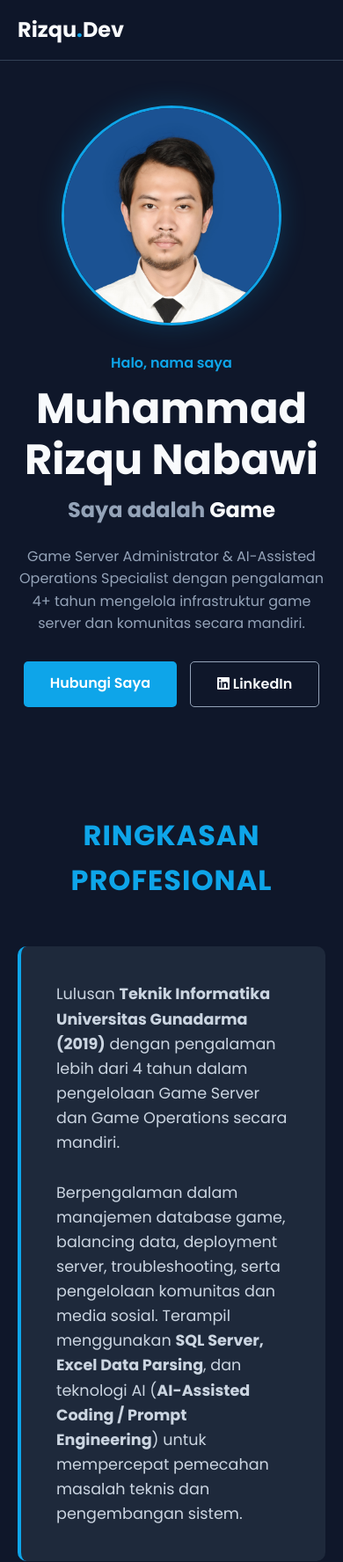
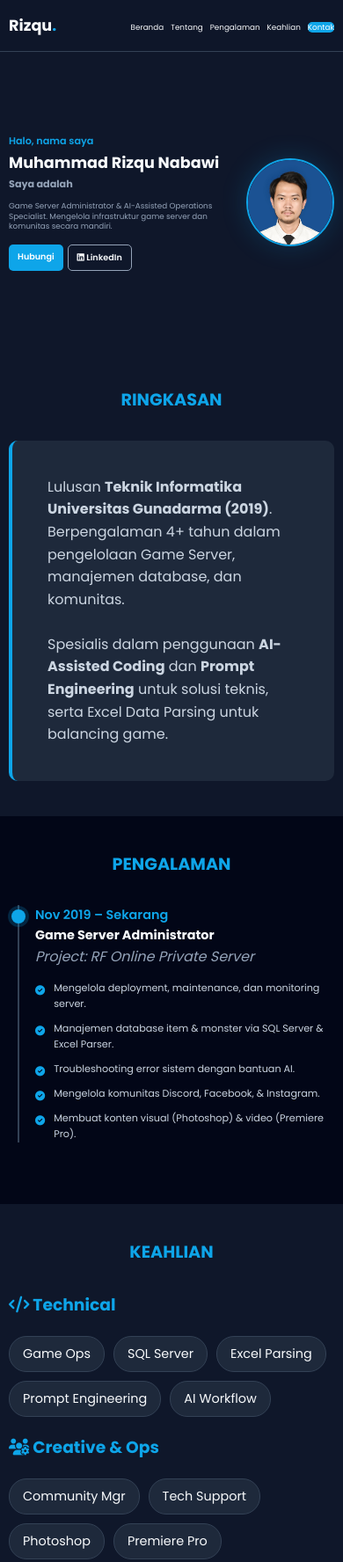
Before and after one commit to rizqunbw/portfolio-rizqu, a plain HTML site: page index.html in a window 390 px wide. Shown: the top 1776 px of the page at 88% size. Drawn offline with Linux system fonts and the light colour scheme.

Commit message:
Add files via upload

```diff
--- a/index.html
+++ b/index.html
@@ -12,18 +12,14 @@
 
     <nav class="navbar">
         <div class="container nav-container">
-            <a href="#" class="logo">Rizqu<span class="dot">.</span>Dev</a>
-            <div class="menu-toggle" id="mobile-menu">
-                <span class="bar"></span>
-                <span class="bar"></span>
-                <span class="bar"></span>
-            </div>
+            <a href="#" class="logo">Rizqu<span class="dot">.</span></a>
+
             <ul class="nav-links">
                 <li><a href="#home">Beranda</a></li>
                 <li><a href="#about">Tentang</a></li>
                 <li><a href="#experience">Pengalaman</a></li>
                 <li><a href="#skills">Keahlian</a></li>
-                <li><a href="#contact" class="btn-contact">Hubungi Saya</a></li>
+                <li><a href="#contact" class="btn-contact">Kontak</a></li>
             </ul>
         </div>
     </nav>
@@ -35,10 +31,10 @@
                 <h1>Muhammad Rizqu Nabawi</h1>
                 <h2 class="dynamic-text">Saya adalah <span class="typing-effect"></span></h2>
                 <p class="hero-description">
-                    Game Server Administrator & AI-Assisted Operations Specialist dengan pengalaman 4+ tahun mengelola infrastruktur game server dan komunitas secara mandiri.
+                    Game Server Administrator & AI-Assisted Operations Specialist. Mengelola infrastruktur game server dan komunitas secara mandiri.
                 </p>
                 <div class="hero-btns">
-                    <a href="#contact" class="btn btn-primary">Hubungi Saya</a>
+                    <a href="#contact" class="btn btn-primary">Hubungi</a>
                     <a href="https://linkedin.com/in/rizqu" target="_blank" class="btn btn-outline"><i class="fab fa-linkedin"></i> LinkedIn</a>
                 </div>
             </div>
@@ -52,15 +48,15 @@
 
     <section id="about" class="section">
         <div class="container">
-            <h2 class="section-title">Ringkasan Profesional</h2>
+            <h2 class="section-title">Ringkasan</h2>
             <div class="about-content">
                 <div class="about-card">
                     <p>
-                        Lulusan <strong>Teknik Informatika Universitas Gunadarma (2019)</strong> dengan pengalaman lebih dari 4 tahun dalam pengelolaan Game Server dan Game Operations secara mandiri.
+                        Lulusan <strong>Teknik Informatika Universitas Gunadarma (2019)</strong>. Berpengalaman 4+ tahun dalam pengelolaan Game Server, manajemen database, dan komunitas.
                     </p>
                     <br>
                     <p>
-                        Berpengalaman dalam manajemen database game, balancing data, deployment server, troubleshooting, serta pengelolaan komunitas dan media sosial. Terampil menggunakan <strong>SQL Server, Excel Data Parsing</strong>, dan teknologi AI (<strong>AI-Assisted Coding / Prompt Engineering</strong>) untuk mempercepat pemecahan masalah teknis dan pengembangan sistem.
+                        Spesialis dalam penggunaan <strong>AI-Assisted Coding</strong> dan <strong>Prompt Engineering</strong> untuk solusi teknis, serta Excel Data Parsing untuk balancing game.
                     </p>
                 </div>
             </div>
@@ -69,71 +65,51 @@
 
     <section id="experience" class="section bg-darker">
         <div class="container">
-            <h2 class="section-title">Pengalaman Kerja</h2>
+            <h2 class="section-title">Pengalaman</h2>
             <div class="timeline">
-
                 <div class="timeline-item">
                     <div class="timeline-dot"></div>
                     <div class="timeline-date">Nov 2019 – Sekarang</div>
                     <div class="timeline-content">
-                        <h3>Game Server Administrator & Owner</h3>
-                        <span class="company">Project: RF Online Private Server | Jakarta</span>
+                        <h3>Game Server Administrator</h3>
+                        <span class="company">Project: RF Online Private Server</span>
                         <ul class="job-desc">
-                            <li><i class="fas fa-check-circle"></i> Mengelola seluruh operasional game server (deployment, maintenance, monitoring, dan update).</li>
-                            <li><i class="fas fa-check-circle"></i> Melakukan pengelolaan database game menggunakan Excel Parser dan SQL Server untuk item, monster, dan drop rate.</li>
-                            <li><i class="fas fa-check-circle"></i> Melakukan troubleshooting, bug fixing, dan optimasi logika sistem dengan bantuan AI.</li>
-                            <li><i class="fas fa-check-circle"></i> Mengelola dan memoderasi komunitas pemain di Discord sebagai pusat komunikasi utama.</li>
-                            <li><i class="fas fa-check-circle"></i> Mengelola seluruh media sosial server (Discord, Facebook, Instagram) termasuk konten, pengumuman, dan interaksi pemain.</li>
-                            <li><i class="fas fa-check-circle"></i> Menangani customer support, keluhan pemain, serta menjaga stabilitas komunitas.</li>
-                            <li><i class="fas fa-check-circle"></i> Membuat konten promosi visual dan video menggunakan Adobe Photoshop dan Adobe Premiere Pro.</li>
-                            <li><i class="fas fa-check-circle"></i> Mengelola cash flow, revenue server, dan laporan keuangan sederhana.</li>
+                            <li><i class="fas fa-check-circle"></i> Mengelola deployment, maintenance, dan monitoring server.</li>
+                            <li><i class="fas fa-check-circle"></i> Manajemen database item & monster via SQL Server & Excel Parser.</li>
+                            <li><i class="fas fa-check-circle"></i> Troubleshooting error sistem dengan bantuan AI.</li>
+                            <li><i class="fas fa-check-circle"></i> Mengelola komunitas Discord, Facebook, & Instagram.</li>
+                            <li><i class="fas fa-check-circle"></i> Membuat konten visual (Photoshop) & video (Premiere Pro).</li>
                         </ul>
                     </div>
                 </div>
-
             </div>
         </div>
     </section>
 
     <section id="skills" class="section">
         <div class="container">
-            <h2 class="section-title">Keahlian & Bahasa</h2>
-
+            <h2 class="section-title">Keahlian</h2>
             <div class="skills-wrapper">
                 <div class="skill-category">
-                    <h3><i class="fas fa-code"></i> Technical & AI</h3>
+                    <h3><i class="fas fa-code"></i> Technical</h3>
                     <div class="skill-tags">
-                        <span>Game Server Administration</span>
-                        <span>Game Operations</span>
-                        <span>SQL Server (Basic)</span>
-                        <span>Excel Data Parsing</span>
-                        <span>Troubleshooting</span>
-                        <span>Scripting Logic</span>
-                        <span>HTML/CSS (Basic)</span>
-                        <span>AI-Assisted Coding</span>
+                        <span>Game Ops</span>
+                        <span>SQL Server</span>
+                        <span>Excel Parsing</span>
                         <span>Prompt Engineering</span>
+                        <span>AI Workflow</span>
                     </div>
                 </div>
-
                 <div class="skill-category">
-                    <h3><i class="fas fa-users-cog"></i> Ops & Creative</h3>
+                    <h3><i class="fas fa-users-cog"></i> Creative & Ops</h3>
                     <div class="skill-tags">
-                        <span>Social Media Management</span>
-                        <span>Community Management</span>
-                        <span>Customer Support</span>
-                        <span>Adobe Photoshop</span>
-                        <span>Adobe Premiere Pro</span>
-                        <span>Revenue Tracking</span>
+                        <span>Community Mgr</span>
+                        <span>Tech Support</span>
+                        <span>Photoshop</span>
+                        <span>Premiere Pro</span>
                     </div>
                 </div>
             </div>
-
-            <div class="language-box">
-                <h3>Bahasa</h3>
-                <p><strong>Bahasa Indonesia:</strong> Native</p>
-                <p><strong>Bahasa Inggris:</strong> Upper Intermediate</p>
-            </div>
-
         </div>
     </section>
 
@@ -141,34 +117,24 @@
         <div class="container">
             <h2 class="section-title">Hubungi Saya</h2>
             <div class="contact-grid">
-
                 <a href="https://wa.me/6281385069864" class="contact-card">
                     <i class="fab fa-whatsapp"></i>
-                    <h3>WhatsApp / Telepon</h3>
-                    <p>+62 813-8506-9864</p>
+                    <h3>WhatsApp</h3>
+                    <p>0813-8506-9864</p>
                 </a>
-
                 <a href="mailto:mrizqunabawi@gmail.com" class="contact-card">
                     <i class="fas fa-envelope"></i>
                     <h3>Email</h3>
-                    <p>mrizqunabawi@gmail.com</p>
+                    <p>Email Saya</p>
                 </a>
-
                 <a href="https://linkedin.com/in/rizqu" target="_blank" class="contact-card">
                     <i class="fab fa-linkedin"></i>
                     <h3>LinkedIn</h3>
-                    <p>linkedin.com/in/rizqu</p>
+                    <p>Profil LinkedIn</p>
                 </a>
-
-                <div class="contact-card">
-                    <i class="fas fa-map-marker-alt"></i>
-                    <h3>Lokasi</h3>
-                    <p>Jakarta, Indonesia</p>
-                </div>
             </div>
-
             <div class="copyright">
-                <p>&copy; 2025 Muhammad Rizqu Nabawi. Portfolio Website.</p>
+                <p>&copy; 2025 Muhammad Rizqu Nabawi.</p>
             </div>
         </div>
     </section>
--- a/script.js
+++ b/script.js
@@ -1,6 +1,6 @@
 // Typing Effect
 const textElement = document.querySelector('.typing-effect');
-const words = ["Game Server Administrator", "AI-Assisted Operations", "Community Manager"];
+const words = ["Game Server Admin", "AI Operations", "Community Mgr"];
 let wordIndex = 0;
 let charIndex = 0;
 let isDeleting = false;
@@ -26,12 +26,17 @@ const typeEffect = () => {
 
 document.addEventListener('DOMContentLoaded', typeEffect);
 
-// Smooth Scroll (Backup)
+// Smooth Scroll for Anchors
 document.querySelectorAll('a[href^="#"]').forEach(anchor => {
     anchor.addEventListener('click', function (e) {
         e.preventDefault();
-        document.querySelector(this.getAttribute('href')).scrollIntoView({
-            behavior: 'smooth'
-        });
+        const targetId = this.getAttribute('href');
+        if (targetId === '#') return;
+        const targetElement = document.querySelector(targetId);
+        if (targetElement) {
+            targetElement.scrollIntoView({
+                behavior: 'smooth'
+            });
+        }
     });
 });
--- a/style.css
+++ b/style.css
@@ -1,4 +1,4 @@
-/* RESET & GLOBAL STYLES */
+/* RESET */
 * {
     margin: 0;
     padding: 0;
@@ -8,13 +8,13 @@
 }
 
 :root {
-    --bg-dark: #0f172a;       /* Background Utama (Navy Gelap) */
-    --bg-darker: #020617;     /* Background Sekunder (Lebih Gelap) */
-    --primary: #0ea5e9;       /* Warna Utama (Sky Blue) */
-    --accent: #38bdf8;        /* Warna Aksen (Light Blue) */
-    --text-white: #f8fafc;    /* Teks Putih */
-    --text-gray: #94a3b8;     /* Teks Abu-abu */
-    --card-bg: #1e293b;       /* Background Kartu */
+    --bg-dark: #0f172a;
+    --bg-darker: #020617;
+    --primary: #0ea5e9;
+    --accent: #38bdf8;
+    --text-white: #f8fafc;
+    --text-gray: #94a3b8;
+    --card-bg: #1e293b;
 }
 
 body {
@@ -23,16 +23,14 @@ body {
     line-height: 1.6;
 }
 
-/* UTILITIES */
 .container {
     max-width: 1100px;
     margin: 0 auto;
     padding: 0 20px;
 }
 
-.section {
-    padding: 80px 0;
-}
+.section { padding: 80px 0; }
+.bg-darker { background-color: var(--bg-darker); }
 
 .section-title {
     font-size: 2rem;
@@ -40,12 +38,7 @@ body {
     margin-bottom: 50px;
     color: var(--primary);
     text-transform: uppercase;
-    letter-spacing: 1px;
     font-weight: 700;
-}
-
-.bg-darker {
-    background-color: var(--bg-darker);
 }
 
 /* NAVBAR */
@@ -72,7 +65,6 @@ body {
     color: var(--text-white);
     text-decoration: none;
 }
-
 .dot { color: var(--primary); }
 
 .nav-links {
@@ -87,7 +79,6 @@ body {
     font-size: 0.9rem;
     transition: 0.3s;
 }
-
 .nav-links a:hover { color: var(--primary); }
 
 .btn-contact {
@@ -114,33 +105,11 @@ body {
 }
 
 .hero-text { flex: 1; }
-
-.greeting {
-    color: var(--primary);
-    font-weight: 600;
-    margin-bottom: 10px;
-}
-
-.hero-text h1 {
-    font-size: 3rem;
-    line-height: 1.2;
-    margin-bottom: 10px;
-}
-
-.dynamic-text {
-    font-size: 1.5rem;
-    color: var(--text-gray);
-    margin-bottom: 20px;
-}
-
+.greeting { color: var(--primary); font-weight: 600; margin-bottom: 5px; }
+.hero-text h1 { font-size: 3rem; line-height: 1.2; margin-bottom: 10px; }
+.dynamic-text { font-size: 1.5rem; color: var(--text-gray); margin-bottom: 20px; }
 .typing-effect { color: var(--text-white); }
-
-.hero-description {
-    color: var(--text-gray);
-    margin-bottom: 30px;
-    max-width: 500px;
-}
-
+.hero-description { color: var(--text-gray); margin-bottom: 30px; max-width: 500px; }
 .hero-btns { display: flex; gap: 15px; }
 
 .btn {
@@ -151,244 +120,123 @@ body {
     font-weight: 600;
     transition: 0.3s;
 }
+.btn-primary { background: var(--primary); color: white; }
+.btn-outline { border: 1px solid var(--text-gray); color: var(--text-white); }
 
-.btn-primary {
-    background: var(--primary);
-    color: white;
-}
-
-.btn-primary:hover { background: var(--accent); }
-
-.btn-outline {
-    border: 1px solid var(--text-gray);
-    color: var(--text-white);
-}
-
-.btn-outline:hover {
-    border-color: var(--primary);
-    color: var(--primary);
-}
-
-.hero-img {
-    flex: 1;
-    display: flex;
-    justify-content: flex-end;
-}
-
-/* --- PERBAIKAN FOTO PROFIL (Supaya Center) --- */
+/* FOTO PROFIL FIX (CENTERED) */
+.hero-img { flex: 1; display: flex; justify-content: flex-end; }
 .img-border {
     width: 350px;
     height: 350px;
     border-radius: 50%;
     border: 3px solid var(--primary);
     overflow: hidden;
-    position: relative;
     box-shadow: 0 0 30px rgba(14, 165, 233, 0.2);
-    /* Flexbox untuk memastikan gambar di tengah */
     display: flex;
     justify-content: center;
     align-items: center;
 }
-
 .img-border img {
     width: 100%;
     height: 100%;
-    /* Cover memastikan gambar penuh tanpa gepeng */
     object-fit: cover;
-    /* Center Top memastikan fokus ke wajah (atas tengah) */
     object-position: center top;
 }
 
-/* ABOUT SECTION */
+/* ABOUT & TIMELINE */
 .about-card {
     background: var(--card-bg);
     padding: 40px;
     border-radius: 10px;
     border-left: 4px solid var(--primary);
-    font-size: 1.1rem;
     color: #cbd5e1;
 }
 
-/* TIMELINE (EXPERIENCE) */
-.timeline {
-    position: relative;
-    max-width: 800px;
-    margin: 0 auto;
-}
-
-.timeline::after {
-    content: '';
-    position: absolute;
-    width: 2px;
-    background: #334155;
-    top: 0;
-    bottom: 0;
-    left: 20px;
-}
-
-.timeline-item {
-    position: relative;
-    padding-left: 60px;
-    margin-bottom: 50px;
-}
-
+.timeline { position: relative; max-width: 800px; margin: 0 auto; }
+.timeline::after { content: ''; position: absolute; width: 2px; background: #334155; top: 0; bottom: 0; left: 20px; }
+.timeline-item { position: relative; padding-left: 60px; margin-bottom: 50px; }
 .timeline-dot {
-    position: absolute;
-    width: 16px;
-    height: 16px;
-    background: var(--primary);
-    border-radius: 50%;
-    left: 13px;
-    top: 5px;
-    z-index: 2;
+    position: absolute; width: 16px; height: 16px; background: var(--primary);
+    border-radius: 50%; left: 13px; top: 5px; z-index: 2;
     box-shadow: 0 0 0 4px rgba(14, 165, 233, 0.2);
 }
-
-.timeline-date {
-    font-size: 0.9rem;
-    color: var(--primary);
-    font-weight: 600;
-    margin-bottom: 5px;
-}
-
-.timeline-content h3 {
-    font-size: 1.5rem;
-    margin-bottom: 5px;
-}
-
-.company {
-    display: block;
-    color: var(--text-gray);
-    margin-bottom: 15px;
-    font-style: italic;
-}
-
-.job-desc {
-    list-style: none;
-}
-
-.job-desc li {
-    margin-bottom: 10px;
-    display: flex;
-    align-items: start;
-    gap: 10px;
-    color: #cbd5e1;
-}
-
-.job-desc i {
-    color: var(--primary);
-    margin-top: 5px;
-    font-size: 0.8rem;
-}
+.timeline-date { font-size: 0.9rem; color: var(--primary); font-weight: 600; }
+.company { display: block; color: var(--text-gray); margin-bottom: 15px; font-style: italic; }
+.job-desc { list-style: none; }
+.job-desc li { margin-bottom: 10px; display: flex; gap: 10px; color: #cbd5e1; }
+.job-desc i { color: var(--primary); margin-top: 5px; }
 
 /* SKILLS */
-.skills-wrapper {
-    display: grid;
-    grid-template-columns: repeat(auto-fit, minmax(300px, 1fr));
-    gap: 40px;
-}
-
-.skill-category h3 {
-    margin-bottom: 20px;
-    color: var(--primary);
-    display: flex;
-    align-items: center;
-    gap: 10px;
-}
-
-.skill-tags {
-    display: flex;
-    flex-wrap: wrap;
-    gap: 10px;
-}
-
+.skills-wrapper { display: grid; grid-template-columns: repeat(auto-fit, minmax(300px, 1fr)); gap: 40px; }
+.skill-category h3 { margin-bottom: 20px; color: var(--primary); }
+.skill-tags { display: flex; flex-wrap: wrap; gap: 10px; }
 .skill-tags span {
-    background: var(--card-bg);
-    padding: 8px 15px;
-    border-radius: 20px;
-    font-size: 0.9rem;
-    border: 1px solid #334155;
-    transition: 0.3s;
-}
-
-.skill-tags span:hover {
-    border-color: var(--primary);
-    color: var(--primary);
-    transform: translateY(-2px);
-}
-
-.language-box {
-    margin-top: 40px;
-    text-align: center;
-    background: var(--card-bg);
-    padding: 20px;
-    border-radius: 10px;
+    background: var(--card-bg); padding: 8px 15px; border-radius: 20px;
+    font-size: 0.9rem; border: 1px solid #334155; transition: 0.3s;
 }
 
 /* CONTACT */
-.contact-grid {
-    display: grid;
-    grid-template-columns: repeat(auto-fit, minmax(200px, 1fr));
-    gap: 20px;
-    margin-bottom: 40px;
-}
-
-/* --- PERBAIKAN CONTACT CARD (Padding/Jarak) --- */
+.contact-grid { display: grid; grid-template-columns: repeat(auto-fit, minmax(200px, 1fr)); gap: 20px; margin-bottom: 40px; }
 .contact-card {
     background: var(--card-bg);
+    padding: 40px 20px; /* Padding card */
+    border-radius: 10px; text-align: center; text-decoration: none;
+    color: var(--text-white); border: 1px solid transparent; transition: 0.3s;
+}
+.contact-card:hover { border-color: var(--primary); transform: translateY(-5px); }
+.contact-card i { font-size: 2rem; color: var(--primary); margin-bottom: 15px; }
+.copyright { text-align: center; margin-top: 50px; color: var(--text-gray); font-size: 0.9rem; border-top: 1px solid #334155; padding-top: 20px; }
 
-    /* GANTI ANGKA DISINI UNTUK MENGGESER ISI: */
-    /* 40px (atas bawah) | 20px (kiri kanan) */
-    padding: 40px 20px;
+/* --- TAMPILAN MOBILE (PAKSA MODE PC MINI) --- */
+@media (max-width: 768px) {
+    /* Container dipadatkan */
+    .container { padding: 0 10px; }
+    .section { padding: 40px 0; }
 
-    border-radius: 10px;
-    text-align: center;
-    text-decoration: none;
-    color: var(--text-white);
-    transition: 0.3s;
-    border: 1px solid transparent;
-}
+    /* NAVBAR: Paksa menu tetap muncul & kecil */
+    .logo { font-size: 1.1rem; }
+    .nav-links { gap: 8px; }
+    .nav-links a { font-size: 0.55rem; padding: 0; } /* Font menu sangat kecil */
+    .btn-contact { padding: 4px 8px; font-size: 0.55rem; }
 
-.contact-card:hover {
-    border-color: var(--primary);
-    transform: translateY(-5px);
-}
-
-.contact-card i {
-    font-size: 2rem;
-    color: var(--primary);
-    margin-bottom: 15px;
-}
-
-.copyright {
-    text-align: center;
-    margin-top: 50px;
-    color: var(--text-gray);
-    font-size: 0.9rem;
-    border-top: 1px solid #334155;
-    padding-top: 20px;
-}
-
-/* RESPONSIVE MEDIA QUERIES */
-@media (max-width: 768px) {
+    /* HERO: Paksa Baris (Row) & Kecilkan Elemen */
+    .hero { min-height: 400px; padding-top: 60px; }
     .hero-content {
-        flex-direction: column-reverse;
-        text-align: center;
+        flex-direction: row; /* Tetap sebelah-sebelahan */
+        align-items: center;
+        gap: 10px;
+        text-align: left;
     }
 
-    .hero-img { justify-content: center; }
+    /* Kecilkan Text Hero */
+    .hero-text h1 { font-size: 1.1rem; margin-bottom: 5px; }
+    .greeting { font-size: 0.7rem; }
+    .dynamic-text { font-size: 0.7rem; margin-bottom: 10px; }
+    .hero-description { font-size: 0.55rem; line-height: 1.3; margin-bottom: 15px; }
 
+    /* Tombol Hero Kecil */
+    .hero-btns { gap: 5px; }
+    .btn { padding: 6px 10px; font-size: 0.6rem; }
+
+    /* FOTO PROFIL KECIL */
+    .hero-img { flex: 0 0 auto; }
     .img-border {
-        width: 250px;
-        height: 250px;
+        width: 100px; /* Ukuran foto di HP */
+        height: 100px;
+        border-width: 2px;
     }
 
-    /* Hide menu for simplicity in basic version */
-    .nav-links { display: none; }
-
-    .hero-btns { justify-content: center; }
+    /* Penyesuaian Bagian Lain */
+    .section-title { font-size: 1.2rem; margin-bottom: 30px; }
 
     .timeline::after { left: 10px; }
     .timeline-dot { left: 3px; }
-    .timeline-item { padding-left: 35px; }
+    .timeline-item { padding-left: 30px; margin-bottom: 30px; }
+    .timeline-content h3 { font-size: 0.9rem; }
+    .job-desc li { font-size: 0.7rem; }
+
+    .skills-wrapper { grid-template-columns: 1fr; gap: 20px; }
+    .contact-grid { grid-template-columns: 1fr 1fr; gap: 10px; }
+    .contact-card { padding: 20px 10px; }
+    .contact-card h3 { font-size: 0.9rem; }
 }
```
